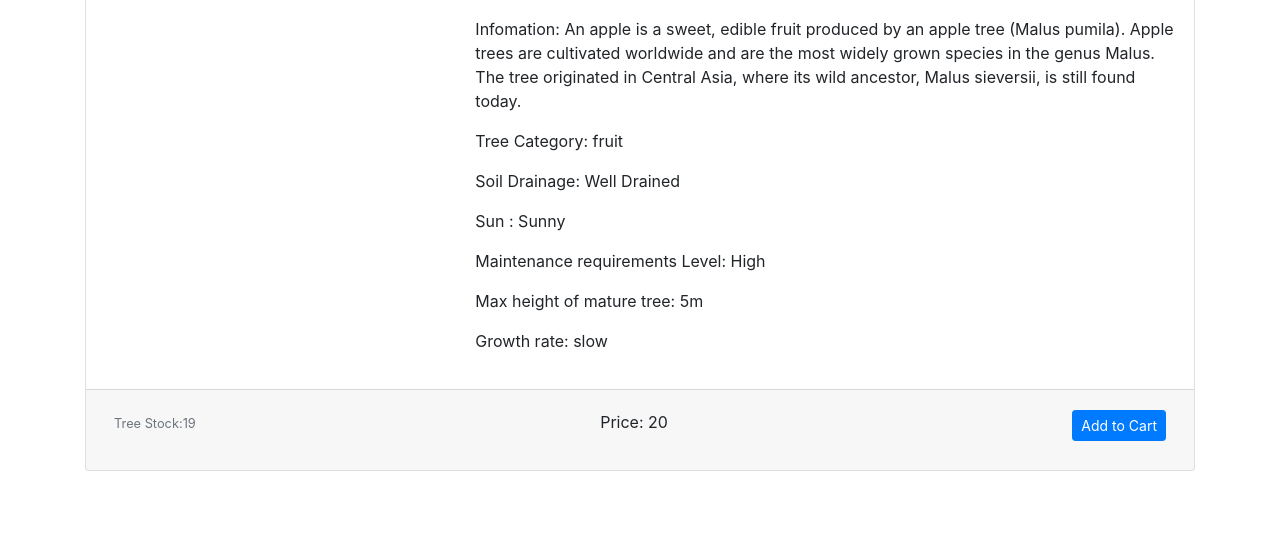
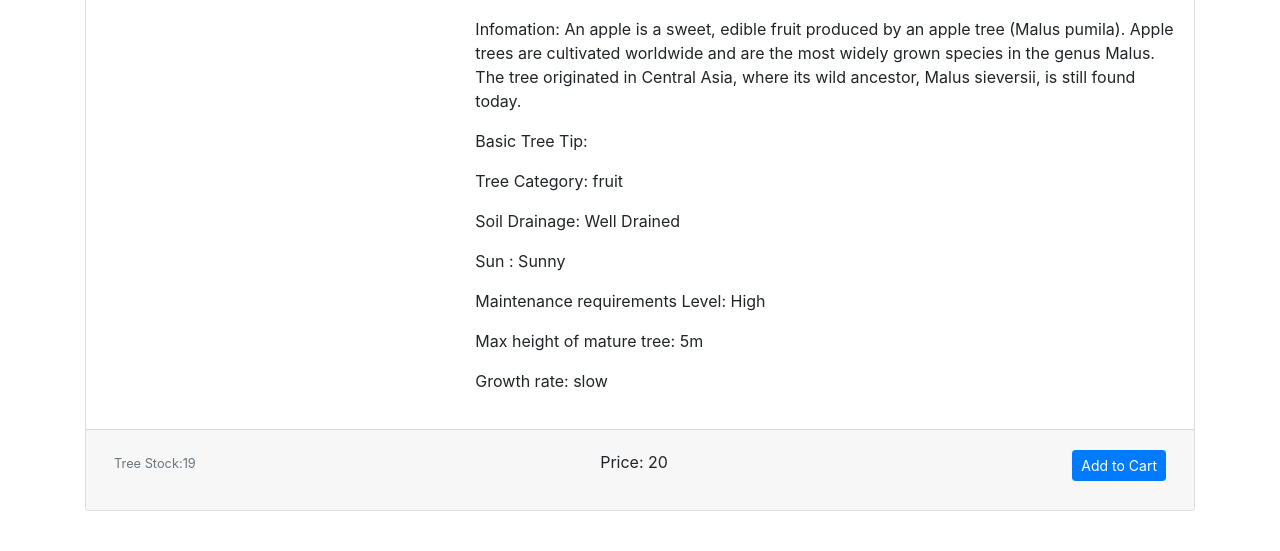
Before and after one commit to Henry-929/PlanATree, a PHP site: page /tree.php?id=1 in a window 1280 px wide. Shown: the part 144-695 px from the top of the page. Run offline with PHP 8.4, Linux system fonts and the light colour scheme; data comes from the database, SQL or seed files in the repository; data that the repository does not hold is empty.

Commit message:
added basic tree tips

```diff
--- a/tree.php
+++ b/tree.php
@@ -135,6 +135,7 @@ session_start();
 				<h5 class='card-title'>" .$row['tree_name']. "</h5>
 					<p class='card-text'>
 						<p class='text-break'>Infomation: " . $row['tree_des'] . "</p>
+						<p class='text-break'>Basic Tree Tip: " . $row['tree_tip'] . "</p>
 						<p>Tree Category: " . $row['tree_category'] . "</p>
 						<p>Soil Drainage: " . $row['tree_soilDrainage'] . "</p>
 						<p>Sun : ". $row['tree_sun'] ."</p>
```
